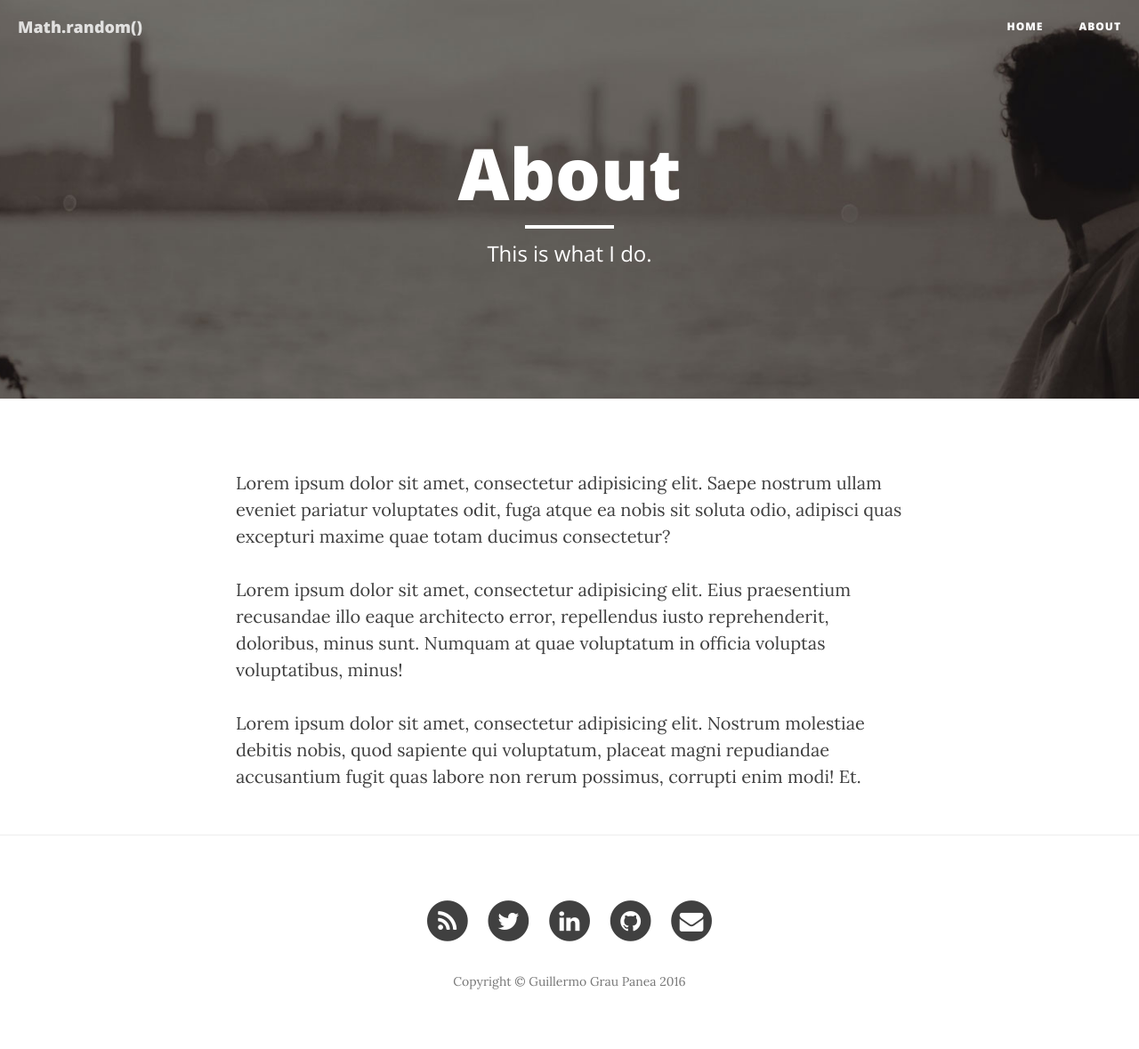
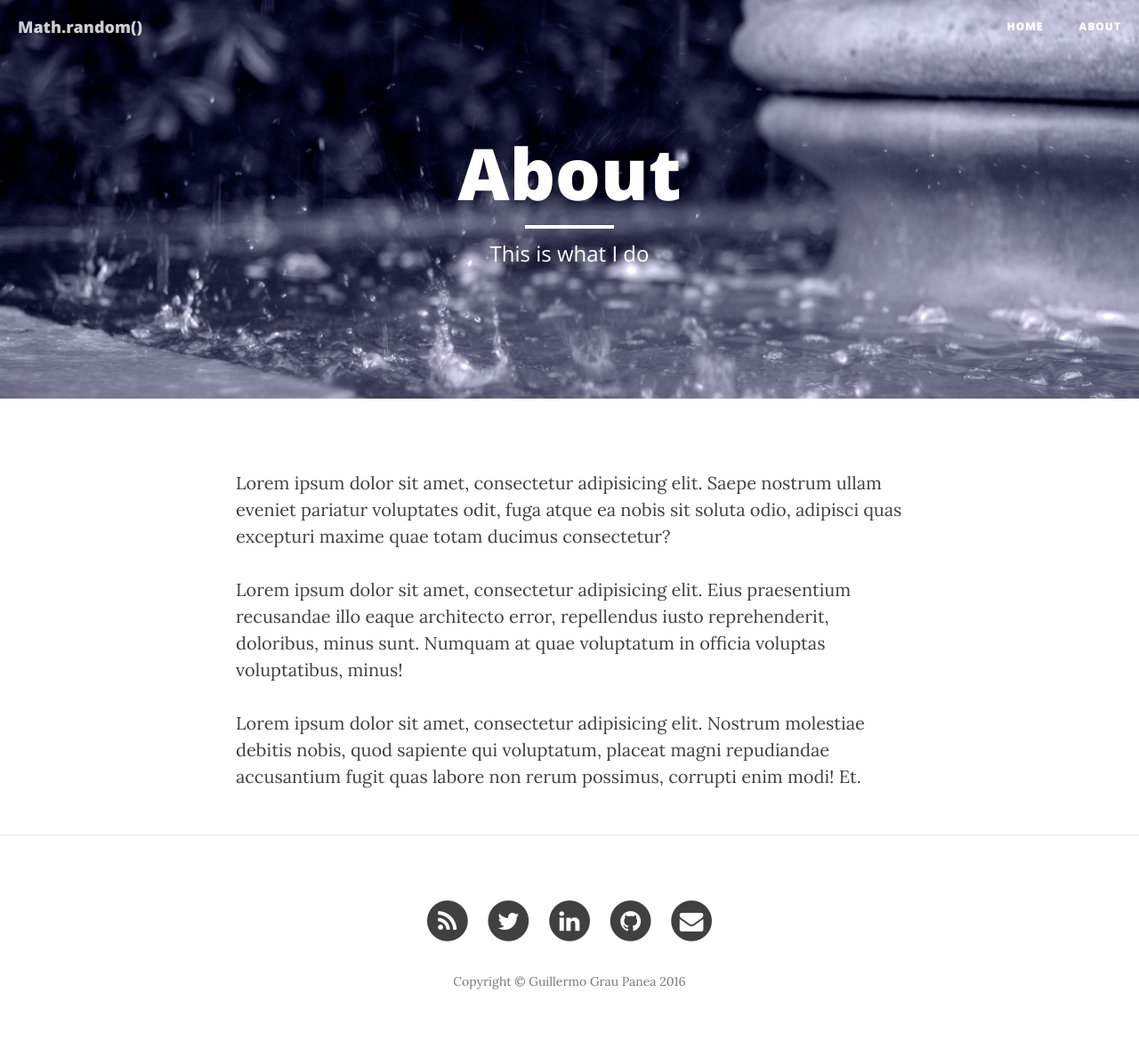
Before and after one commit to guigrpa/guigrpa.github.io, a Jekyll site: the page built from about.html, in a window 1280 px wide. Shown: the whole page at 89% size. Built offline with Jekyll 4.4.1, drawn with Linux system fonts in a browser that asks for light colours; nearby versions of some CDN libraries.

Commit message:
Change main pics

```diff
--- a/_config.yml
+++ b/_config.yml
@@ -1,6 +1,6 @@
 # Site settings
 title: Math.random()
-header-img: img/home-bg.jpg
+header-img: img/03.jpg
 email: ggrau@me.com
 copyright_name: Guillermo Grau Panea
 description: Random thoughts on software development and engineering
--- a/about.html
+++ b/about.html
@@ -1,8 +1,8 @@
 ---
 layout: page
 title: "About"
-description: "This is what I do."
-header-img: "img/about-bg.jpg"
+description: "This is what I do"
+header-img: "img/01.jpg"
 ---
 
 <p>Lorem ipsum dolor sit amet, consectetur adipisicing elit. Saepe nostrum ullam eveniet pariatur voluptates odit, fuga atque ea nobis sit soluta odio, adipisci quas excepturi maxime quae totam ducimus consectetur?</p>
```
Also changed, not shown: img/01.jpg (added), img/02.jpg (added), img/03.jpg (added).
